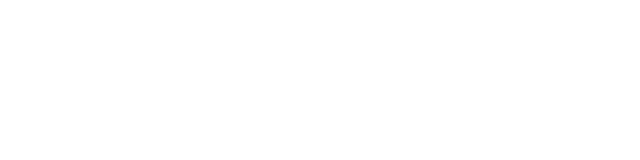
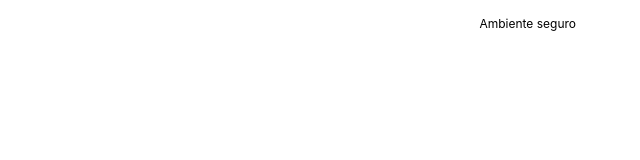
Before and after one commit to LucasCondeFerreira/e-diaristas, a Next.js app: page / in a window 1280 px wide. Shown: the top 160 px of the page, without its empty margins (640-1280 px from the left). Built offline with nearby package versions, Linux system fonts and the light colour scheme.

Commit message:
Configurando estilizaçao de componentes

```diff
--- a/src/pages/index.tsx
+++ b/src/pages/index.tsx
@@ -1,10 +1,11 @@
-import type { NextPage } from 'next'
+import type { NextPage } from 'next';
+import SafeEnvironment from 'ui/components/feedback/SafeEnvironment/SafeEnvironment';
 
 
 const Home: NextPage = () => {
   return (
     <div>
-
+     <SafeEnvironment />
     </div>
   )
 }
--- a/src/ui/components/feedback/SafeEnvironment/SafeEnvironment.TSX
+++ /dev/null
@@ -1,5 +0,0 @@
-import React from 'react';
-
-const SafeEnvironment = () => {
-
-}
--- /dev/null
+++ b/src/ui/components/feedback/SafeEnvironment/SafeEnvironment.style.tsx
@@ -0,0 +1,7 @@
+import { styled } from '@mui/material/styles';
+
+export const SafeEnvironmentContainer = styled('div') `
+  text-align: right;
+  padding: 16px 0;
+  font-size: 12px;
+`;
--- /dev/null
+++ b/src/ui/components/feedback/SafeEnvironment/SafeEnvironment.tsx
@@ -0,0 +1,15 @@
+import React from 'react';
+import { SafeEnvironmentContainer } from './SafeEnvironment.style';
+import { Container } from '@mui/material/';
+
+const SafeEnvironment = () => {
+  return (
+  <SafeEnvironmentContainer>
+    <Container>
+      Ambiente seguro
+    </Container>
+  </SafeEnvironmentContainer>
+  );
+};
+
+export default SafeEnvironment;
```
